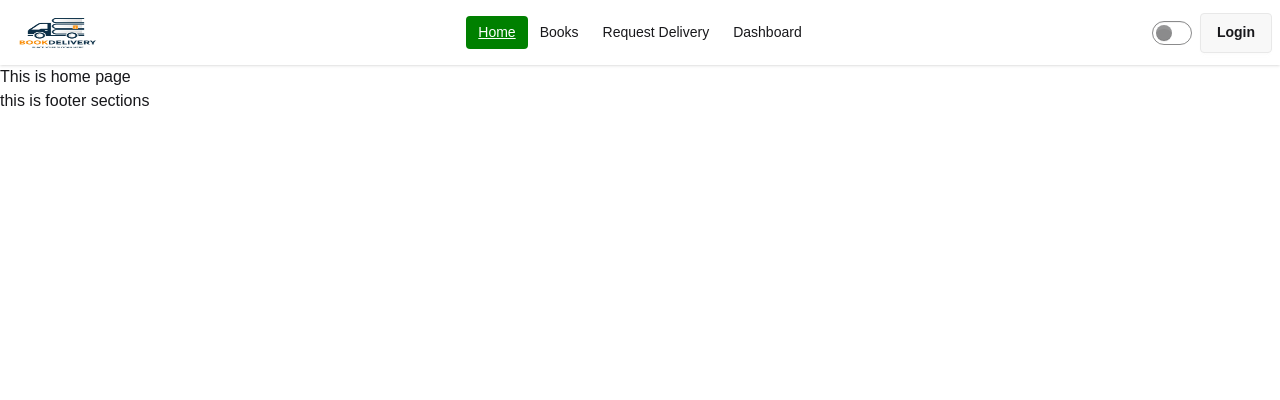
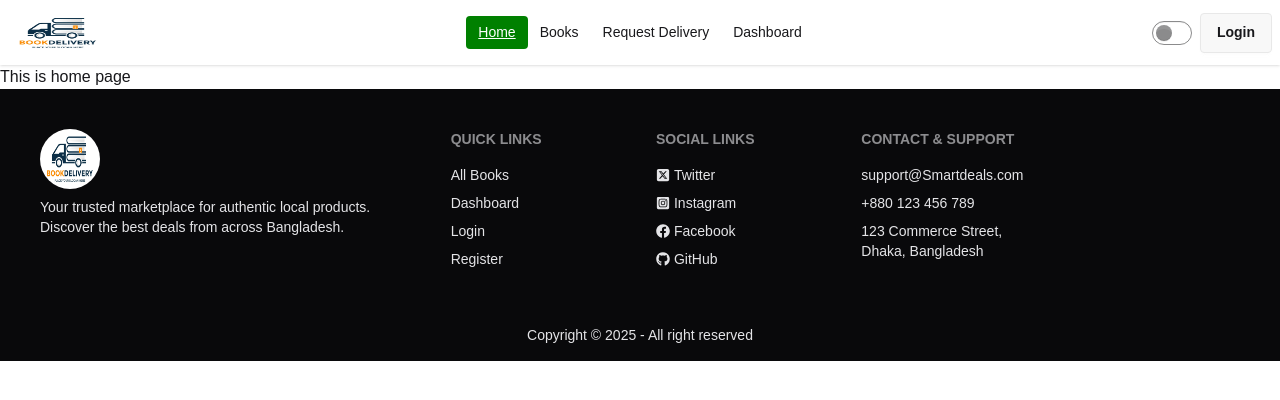
Before and after one commit to Ariful3031/Book-Courier, a React (Vite) app: page / in a window 1280 px wide. Shown: the top 400 px of the page. Built offline with nearby package versions, Linux system fonts and the light colour scheme.

Commit message:
added to the footer section

```diff
--- a/src/Components/Footer/Footer.jsx
+++ b/src/Components/Footer/Footer.jsx
@@ -1,9 +1,72 @@
+
 import React from 'react'
+import logoImg from '../../assets/screen book logo.png'
+import { FaSquareXTwitter } from 'react-icons/fa6'
+import { FaFacebook, FaGithub, FaInstagramSquare } from 'react-icons/fa'
+import { Link } from 'react-router'
 
 export default function Footer() {
   return (
     <div>
-      <h1>this is footer sections</h1>
+      <footer className="grid grid-cols-2 sm:grid-cols-2 md:grid-cols-7 lg:grid-cols-6 gap-6 sm:gap-8 footer bg-neutral text-neutral-content p-10">
+        <nav className='col-span-2 md:col-span-2 flex md:flex-col'>
+          <Link to='/'><img className='w-15 h-15 rounded-full' src={logoImg} alt="" /></Link>
+          <p>
+            Your trusted marketplace for authentic local
+            products. Discover the best deals from across
+            Bangladesh.
+          </p>
+        </nav>
+        <nav>
+          <h6 className="footer-title">Quick Links</h6>
+          <Link to='/books' className="link link-hover">All Books</Link>
+          <Link to='/dashboard' className="link link-hover">Dashboard</Link>
+          <Link to='/login' className="link link-hover">Login</Link>
+          <Link to='/register' className="link link-hover">Register</Link>
+        </nav>
+        {/* <nav>
+          <h6 className="footer-title">Categories</h6>
+          <a className="link link-hover">Web Development</a>
+          <a className="link link-hover">Multimedia</a>
+          <a className="link link-hover">Design</a>
+          <a className="link link-hover">Marketing</a>
+        </nav> */}
+        <nav>
+          <h6 className="footer-title">Social Links</h6>
+          <div className='flex items-center gap-1'>
+            <FaSquareXTwitter />
+            <a className="link link-hover">Twitter</a>
+          </div>
+          <div className='flex items-center gap-1'>
+            <FaInstagramSquare />
+            <a className="link link-hover">Instagram</a>
+          </div>
+          <div className='flex items-center gap-1'>
+            <FaFacebook />
+            <a className="link link-hover">Facebook</a>
+          </div>
+          <div className='flex items-center gap-1'>
+            <FaGithub />
+            <a className="link link-hover">GitHub</a>
+          </div>
+
+
+
+        </nav>
+        <nav>
+          <h6 className="footer-title">Contact & Support</h6>
+          <a className="link link-hover">support@Smartdeals.com</a>
+          <a className="link link-hover">+880 123 456 789</a>
+          <a className="link link-hover">123 Commerce Street, Dhaka, Bangladesh</a>
+        </nav>
+      </footer>
+      <footer className="footer sm:footer-horizontal text-center bg-neutral text-neutral-content justify-center items-center p-4">
+
+
+        <p>Copyright © {new Date().getFullYear()} - All right reserved</p>
+
+
+      </footer>
     </div>
   )
 }
```
